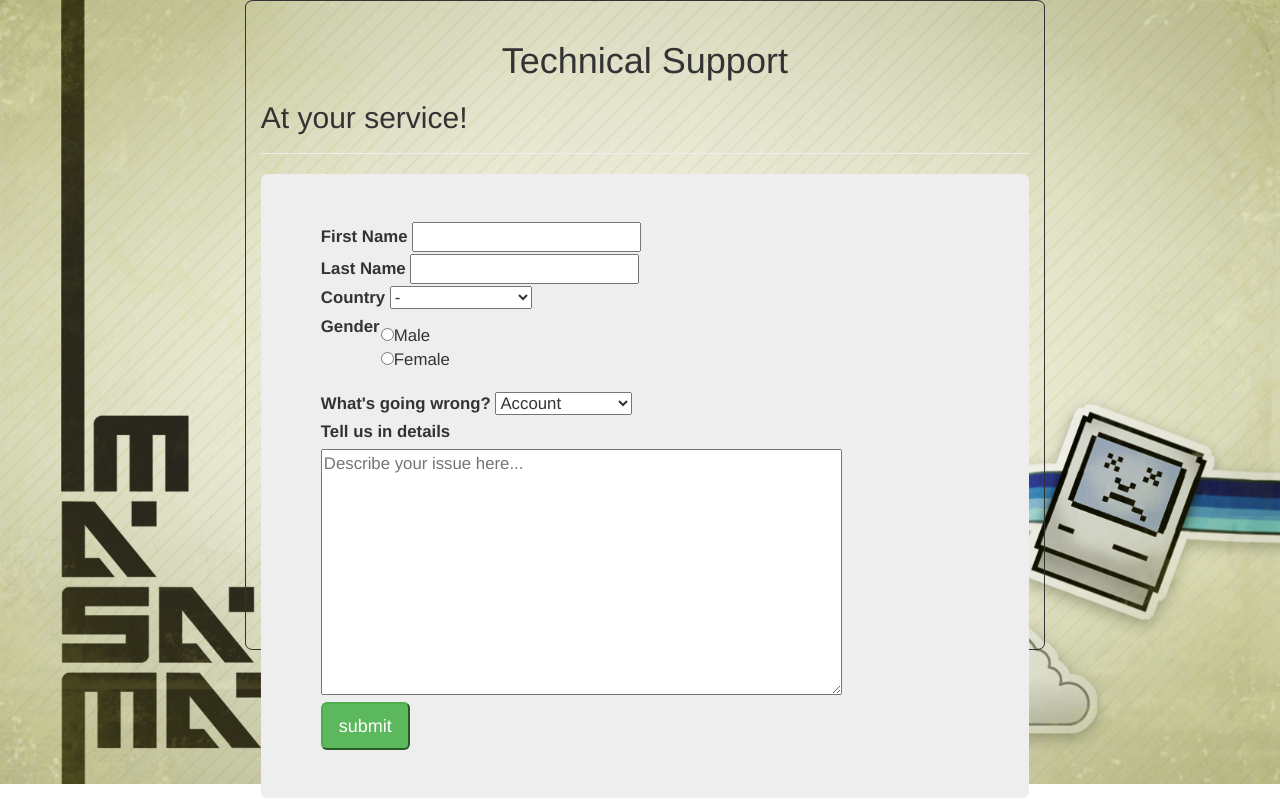
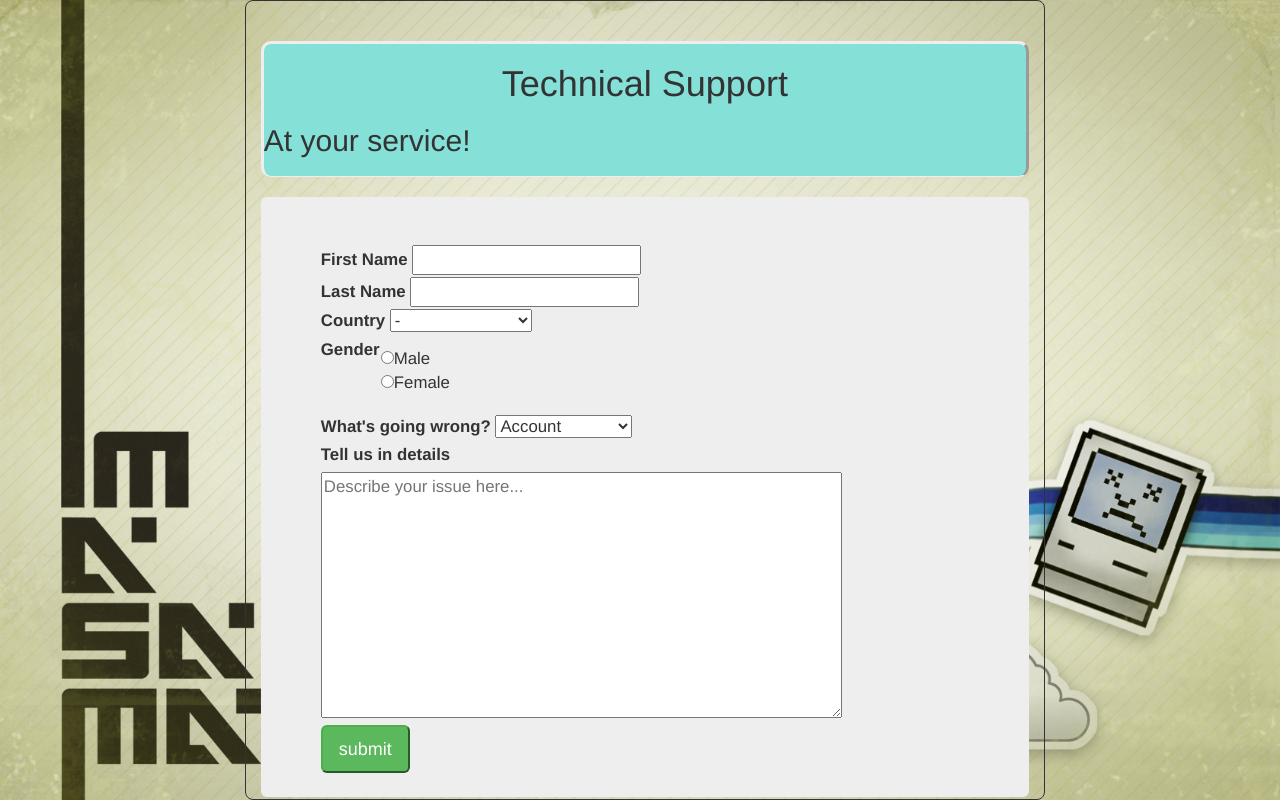
Before and after one commit to KJayce/Project-Number-1, a plain HTML site: page TechSupport.html in a window 1280 px wide. Drawn offline with nearby package versions, Linux system fonts and the light colour scheme.

Commit message:
bootstrap tweaks

```diff
--- a/TechSupport.html
+++ b/TechSupport.html
@@ -17,7 +17,7 @@
         <div class="page-header">
             <h1>Technical Support</h1>
 
-            <h2 id=2nh>At your service!</h2>
+            <h2 id="2hd">At your service!</h2>
         </div>
 
 
--- a/formstyle.css
+++ b/formstyle.css
@@ -5,7 +5,7 @@ body{
   -moz-background-size: cover;
   -o-background-size: cover;
   background-size: cover;
-  height: 768px;
+  height: 800px;
   max-width: 1366px;
 
 }
@@ -15,6 +15,9 @@ h1 {
     position: relative;
 }
 
+.jumbotron {
+    max-height: 600px;
+}
 
 form {
     list-style-type: none;
@@ -23,7 +26,13 @@ form {
     font-family: 'Franklin Gothic Medium', 'Arial Narrow', Arial, sans-serif;
 }
 
+.page-header {
+    background:#85E0D8;
+    padding-bottom: 1em;
+    border-radius: 10px;
+    border-style: outset;
 
+}
 .container {
 
     border-radius: 1%;
@@ -37,7 +46,7 @@ form {
     font-size: 120%;
     right: 14em;
     margin-left: 6em;
-    height: 650px;
+    height: 800px;
     width: 800px;
     max-width: 800px;
     max-height:650;
```
